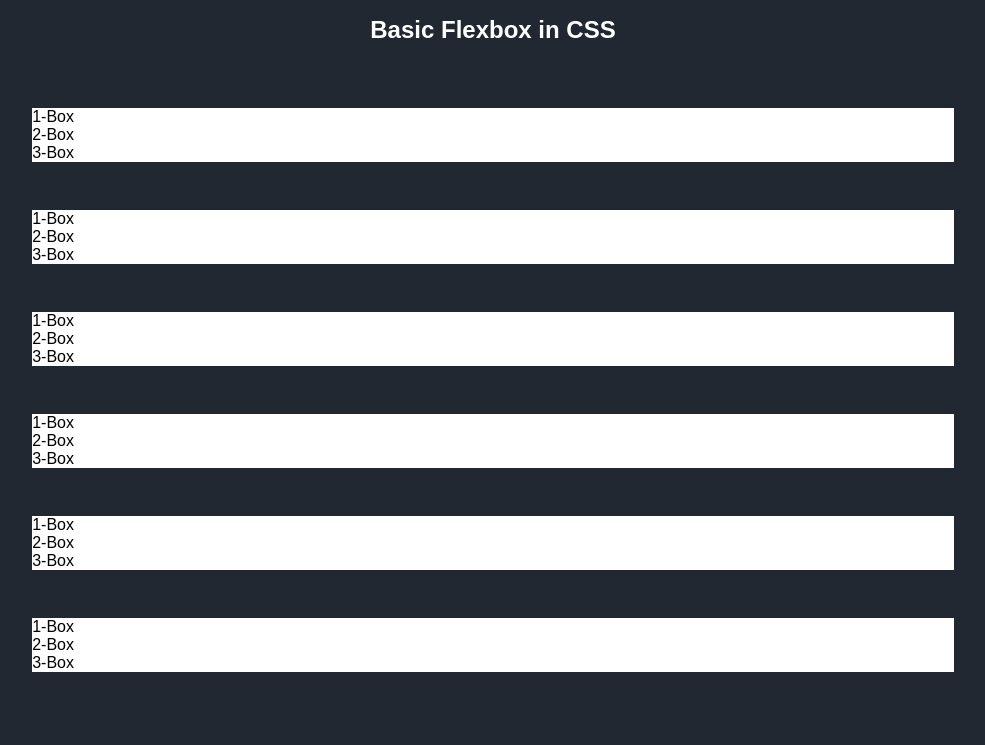
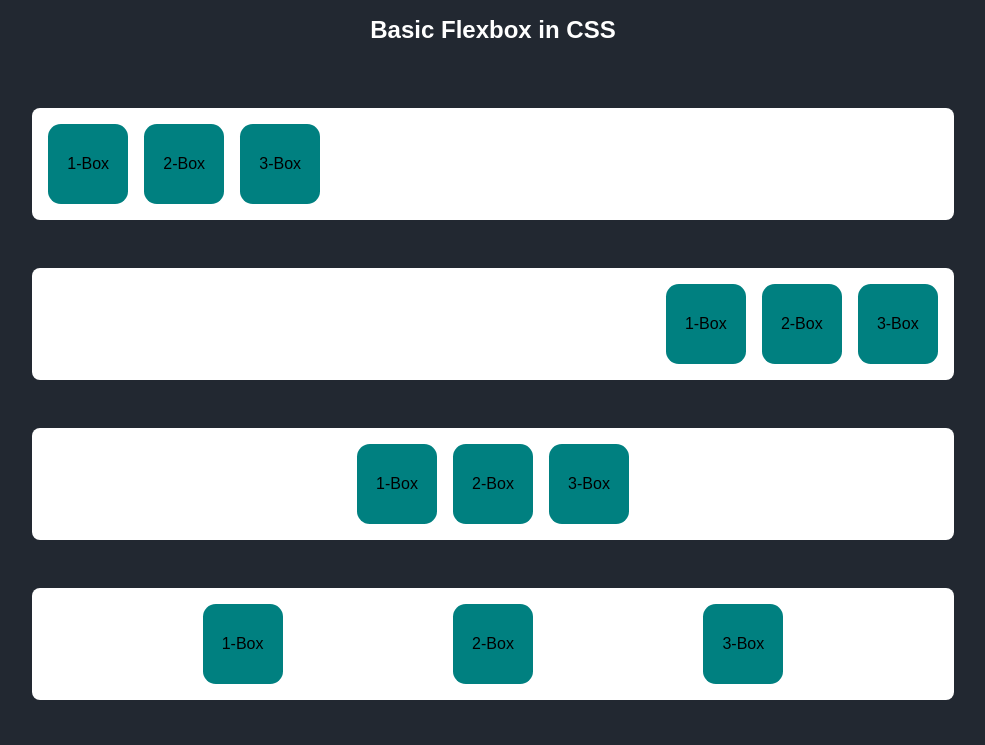
Before and after one commit to 1hojiakbar/flexbox, a plain HTML site: page index.html in a window 1280 px wide. Shown: the top 745 px of the page, without its empty margins (147-1132 px from the left). Drawn offline with Linux system fonts and the light colour scheme.

Commit message:
justify-content

```diff
--- a/style.css
+++ b/style.css
@@ -35,6 +35,45 @@ section > h1 {
 }
 
 .flex {
+  display: flex;
   width: 80%;
   background-color: white;
+  padding: 1rem;
+  column-gap: 1rem;
+  border-radius: 0.5em;
 }
+
+.box {
+  display: flex;
+  justify-content: center;
+  align-items: center;
+  color: black;
+  width: 5rem;
+  height: 5rem;
+  border-radius: 0.8rem;
+  background-color: teal;
+}
+
+.justify-content-flex-start {
+  justify-content: flex-start;
+}
+
+.justify-content-flex-end {
+  justify-content: flex-end;
+}
+
+.justify-content-center {
+  justify-content: center;
+}
+
+.justify-content-s-e {
+  justify-content: space-evenly;
+}
+
+.justify-content-s-b {
+  justify-content: space-between;
+}
+
+.justify-content-s-a {
+  justify-content: space-around;
+}
```
